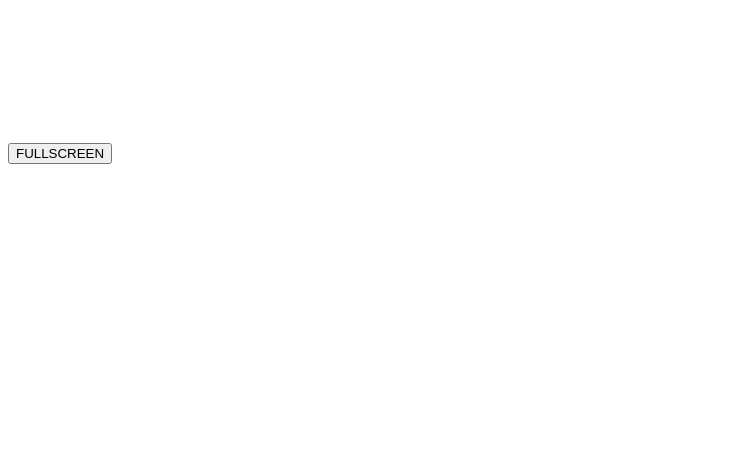
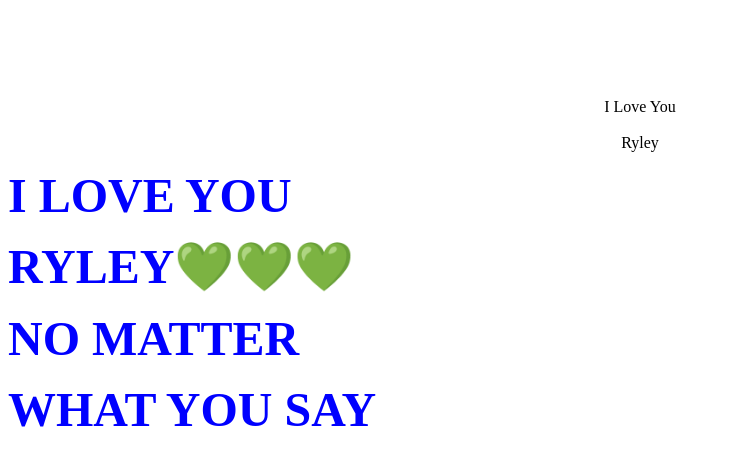
Before and after one commit to pixlperfect01/Jessica, a plain HTML site: page index.html in a window 1280 px wide. Shown: the whole page, without its empty margins (0-731 px from the left). Drawn offline with Linux system fonts and the light colour scheme.

Commit message:
Update index.html

```diff
--- a/index.html
+++ b/index.html
@@ -1,13 +1,51 @@
-<!DOCTYPE html5>
-  <html>
-    <head>
-      <title>Welcome back!</title>
-      <link rel="stylesheet" type="text/css" href="style.css"></link>
-    </head>
-    <body>
-      <button onclick="rfs();">FULLSCREEN</button>
-      <canvas></canvas>
-      <script src="script.js"></script>
-      <script>function rfs(){document.getElementsByTagName("CANVAS")[0].requestFullscreen();}</script>
-    </body
-  </html>
+<!DOCTYPE html>
+
+<html>
+
+	<head>
+
+		<title></title>
+
+	</head>
+
+	<body>
+
+		<br/>
+
+		<div align="center" class="as">
+
+			<br/>
+
+			 <br/>
+
+			 <br/>
+
+			 <br/>
+
+	<div class="typo2">I Love You</div>
+
+	<br/>
+
+	 <div id="heart"></div>
+
+	 	<div class="typo2">Ryley</div>
+
+	</div>
+
+
+
+		<p></p>
+
+		<p></p>
+
+	<p><font style="color:blue" size="+4"><strong>I LOVE YOU</strong></font></p>
+
+	<p><font style="color:blue" size="+4"><strong>RYLEY💚💚💚</strong></font></p>
+
+	<p><font style="color:blue" size="+4"><strong>NO MATTER</strong></font></p>
+
+	<p><font style="color:blue" size="+4"><strong>WHAT YOU SAY</strong></font></p>
+
+	</body>
+
+</html>
```
